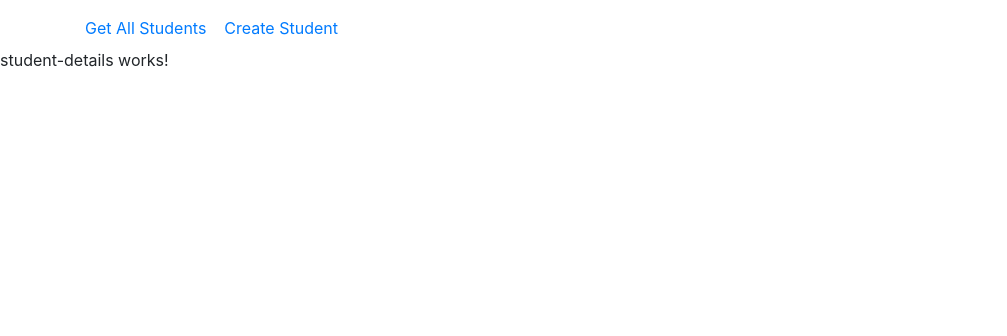
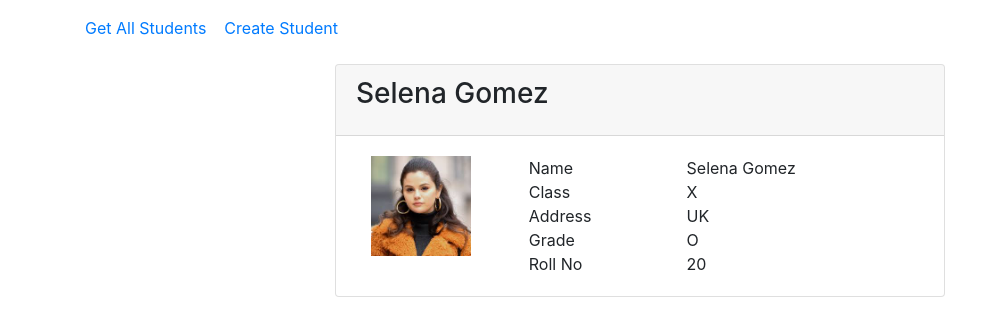
Before and after one commit to Anagha1009/AngularCrud, an Angular app in the folder CrudProject/: page /student-details/1 in a window 1280 px wide. Shown: the top 336 px of the page, without its empty margins (0-1007 px from the left). Built offline with nearby package versions, Linux system fonts and the light colour scheme.

Commit message:
getStudentById

```diff
--- a/CrudProject/src/app/student/student-details/student-details.component.html
+++ b/CrudProject/src/app/student/student-details/student-details.component.html
@@ -1 +1,38 @@
-<p>student-details works!</p>
+<div class="col-md-6 mx-auto mt-3">
+    <div class="card">
+        <div class="card-header">
+            <h3 class="card-title">{{student.name}}</h3>
+        </div>
+        <div class="card-body">
+            <div class="col-md-10">
+                <div class="row">
+                    <div class="col-md-4">
+                        <img [src]="student.imgPath" height="100" width="100" />
+                    </div>
+                    <div class="col-md-8">
+                        <div class="row">
+                            <div class="col-md-6">Name</div>
+                            <div class="col-md-6">{{student.name}}</div>
+                        </div>
+                        <div class="row">
+                            <div class="col-md-6">Class</div>
+                            <div class="col-md-6">{{student.class}}</div>
+                        </div>
+                        <div class="row">
+                            <div class="col-md-6">Address</div>
+                            <div class="col-md-6">{{student.address}}</div>
+                        </div>
+                        <div class="row">
+                            <div class="col-md-6">Grade</div>
+                            <div class="col-md-6">{{student.grade}}</div>
+                        </div>
+                        <div class="row">
+                            <div class="col-md-6">Roll No</div>
+                            <div class="col-md-6">{{student.rollNo}}</div>
+                        </div>
+                    </div>
+                </div>
+            </div>
+        </div>
+    </div>
+</div>
--- a/CrudProject/src/app/student/student-details/student-details.component.ts
+++ b/CrudProject/src/app/student/student-details/student-details.component.ts
@@ -1,15 +1,24 @@
 import { Component, OnInit } from '@angular/core';
+import{ActivatedRoute} from '@angular/router';
+import { Student } from 'src/app/models/student.model';
+import{StudentserviceService} from '../studentservice.service';
 
 @Component({
   selector: 'app-student-details',
   templateUrl: './student-details.component.html',
   styleUrls: ['./student-details.component.css']
 })
+
 export class StudentDetailsComponent implements OnInit {
 
-  constructor() { }
+  student: Student = new Student;
+
+  constructor(private _activatedRoute:ActivatedRoute,
+              private _studentService:StudentserviceService) { }
 
   ngOnInit(): void {
+    const id = +this._activatedRoute.snapshot.params['id'];
+    this.student = this._studentService.GetStudent(id);
   }
 
 }
--- a/CrudProject/src/app/student/studentservice.service.ts
+++ b/CrudProject/src/app/student/studentservice.service.ts
@@ -39,7 +39,11 @@ export class StudentserviceService {
     return this.listStudents;
   }
 
-  SaveStudent(student:Student){
+  GetStudent(id: number): Student {
+    return this.listStudents.filter(s => s.id == id)[0];
+  }
+
+  SaveStudent(student: Student) {
     this.listStudents.push(student);
   }
 
```
